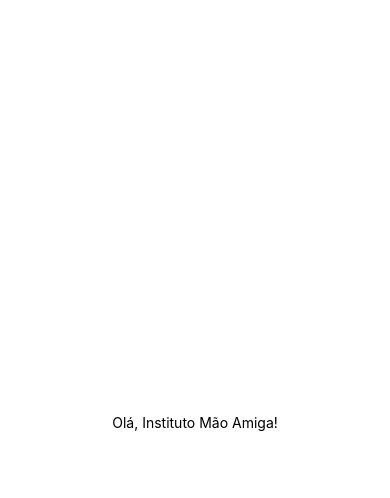
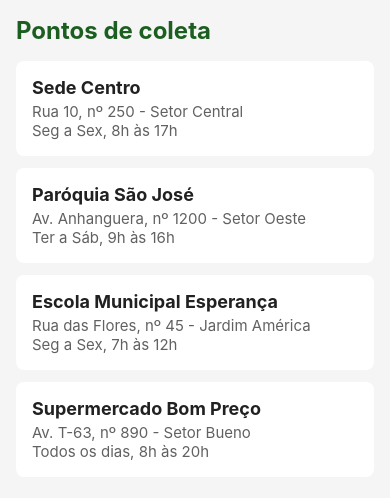
Before and after one commit to kauasousaa/N1CSII, a React Native app: screen / in a window 390 px wide. Shown: the top 498 px of the page. Built offline with nearby package versions, Linux system fonts and the light colour scheme.

Commit message:
lista de pontos de coleta na tela inicial refs #03

```diff
--- a/App.js
+++ b/App.js
@@ -1,20 +1,12 @@
 import { StatusBar } from 'expo-status-bar';
-import { StyleSheet, Text, View } from 'react-native';
+import { SafeAreaProvider } from 'react-native-safe-area-context';
+import PontosScreen from './src/screens/PontosScreen';
 
 export default function App() {
   return (
-    <View style={styles.container}>
-      <Text>Olá, Instituto Mão Amiga!</Text>
-      <StatusBar style="auto" />
-    </View>
+    <SafeAreaProvider>
+      <StatusBar style="dark" />
+      <PontosScreen />
+    </SafeAreaProvider>
   );
 }
-
-const styles = StyleSheet.create({
-  container: {
-    flex: 1,
-    backgroundColor: '#fff',
-    alignItems: 'center',
-    justifyContent: 'center',
-  },
-});
--- /dev/null
+++ b/src/data/pontosColeta.js
@@ -0,0 +1,26 @@
+export const pontosColeta = [
+  {
+    id: '1',
+    nome: 'Sede Centro',
+    endereco: 'Rua 10, nº 250 - Setor Central',
+    horario: 'Seg a Sex, 8h às 17h',
+  },
+  {
+    id: '2',
+    nome: 'Paróquia São José',
+    endereco: 'Av. Anhanguera, nº 1200 - Setor Oeste',
+    horario: 'Ter a Sáb, 9h às 16h',
+  },
+  {
+    id: '3',
+    nome: 'Escola Municipal Esperança',
+    endereco: 'Rua das Flores, nº 45 - Jardim América',
+    horario: 'Seg a Sex, 7h às 12h',
+  },
+  {
+    id: '4',
+    nome: 'Supermercado Bom Preço',
+    endereco: 'Av. T-63, nº 890 - Setor Bueno',
+    horario: 'Todos os dias, 8h às 20h',
+  },
+];
--- /dev/null
+++ b/src/screens/PontosScreen.js
@@ -0,0 +1,54 @@
+import { ScrollView, StyleSheet, Text, View } from 'react-native';
+import { SafeAreaView } from 'react-native-safe-area-context';
+import { pontosColeta } from '../data/pontosColeta';
+import { cores } from '../theme/cores';
+
+export default function PontosScreen() {
+  return (
+    <SafeAreaView style={styles.tela}>
+      <ScrollView contentContainerStyle={styles.conteudo}>
+        <Text style={styles.titulo}>Pontos de coleta</Text>
+        {pontosColeta.map((ponto) => (
+          <View key={ponto.id} style={styles.card}>
+            <Text style={styles.nome}>{ponto.nome}</Text>
+            <Text style={styles.info}>{ponto.endereco}</Text>
+            <Text style={styles.info}>{ponto.horario}</Text>
+          </View>
+        ))}
+      </ScrollView>
+    </SafeAreaView>
+  );
+}
+
+const styles = StyleSheet.create({
+  tela: {
+    flex: 1,
+    backgroundColor: cores.fundo,
+  },
+  conteudo: {
+    padding: 16,
+  },
+  titulo: {
+    fontSize: 24,
+    fontWeight: 'bold',
+    color: cores.primariaEscura,
+    marginBottom: 16,
+  },
+  card: {
+    backgroundColor: cores.branco,
+    borderRadius: 8,
+    padding: 16,
+    marginBottom: 12,
+    elevation: 2,
+  },
+  nome: {
+    fontSize: 18,
+    fontWeight: 'bold',
+    color: cores.texto,
+    marginBottom: 4,
+  },
+  info: {
+    fontSize: 15,
+    color: cores.textoSecundario,
+  },
+});
--- /dev/null
+++ b/src/theme/cores.js
@@ -0,0 +1,11 @@
+export const cores = {
+  primaria: '#2E7D32',
+  primariaEscura: '#1B5E20',
+  primariaClara: '#E8F5E9',
+  fundo: '#F5F5F5',
+  branco: '#FFFFFF',
+  texto: '#212121',
+  textoSecundario: '#616161',
+  borda: '#BDBDBD',
+  erro: '#C62828',
+};
```
